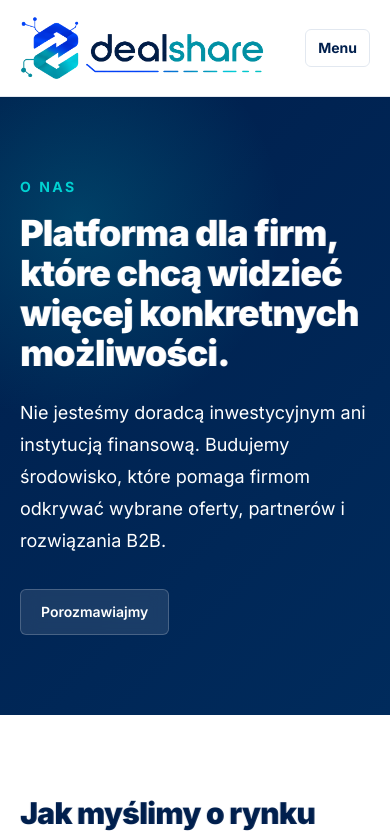
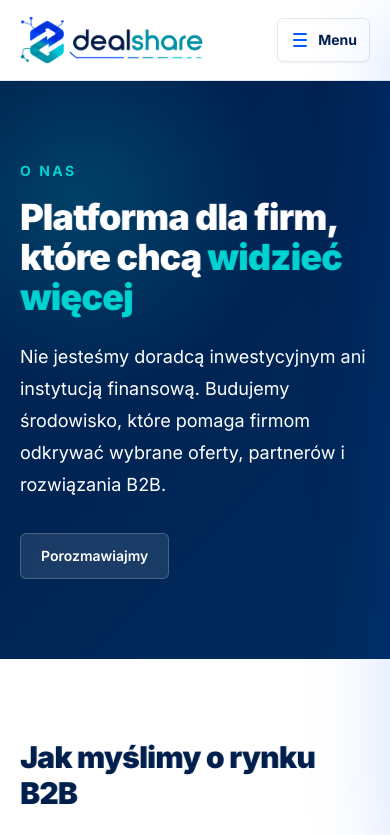
Before and after one commit to pSzymanek/dealshare, a Next.js app: page /o-nas in a window 390 px wide. Shown: the top 835 px of the page. Built offline with nearby package versions, Linux system fonts and the light colour scheme.

Commit message:
Refine mobile menu and launch copy

```diff
--- a/app/blog/page.tsx
+++ b/app/blog/page.tsx
@@ -29,7 +29,7 @@ export default async function BlogPage({ searchParams }: BlogPageProps) {
           <p className="text-sm font-bold uppercase tracking-[0.18em] text-cyan">Blog</p>
           <h1 className="heading-title-enter mt-4 max-w-4xl text-4xl font-black tracking-tight sm:text-6xl">Wiedza i kontekst dla decyzji B2B.</h1>
           <p className="heading-copy-enter mt-6 max-w-2xl text-lg leading-8 text-white/74">
-            Artykuły, inspiracje i komentarze dla firm szukających sensownych możliwości biznesowych.
+            Artykuły, inspiracje i komentarze dla firm szukających możliwości.
           </p>
         </Container>
       </section>
--- a/app/layout.tsx
+++ b/app/layout.tsx
@@ -15,7 +15,7 @@ const inter = Inter({
 export const metadata: Metadata = {
   metadataBase: new URL(siteConfig.url),
   title: {
-    default: "dealshare | Wybrane możliwości dla firm",
+    default: "dealshare | Nowoczesna platforma ofertowa dla biznesu",
     template: "%s | dealshare"
   },
   description: siteConfig.description,
--- a/app/o-nas/page.tsx
+++ b/app/o-nas/page.tsx
@@ -34,7 +34,10 @@ export default function AboutPage() {
       <section className="bg-navy-gradient py-20 text-white">
         <Container>
           <p className="text-sm font-bold uppercase tracking-[0.18em] text-cyan">O nas</p>
-          <h1 className="heading-title-enter mt-4 max-w-4xl text-4xl font-black tracking-tight sm:text-6xl">Platforma dla firm, które chcą widzieć więcej konkretnych możliwości.</h1>
+          <h1 className="heading-title-enter mt-4 max-w-4xl text-4xl font-black tracking-tight sm:text-6xl">
+            Platforma dla firm, <br />
+            które chcą <span className="text-cyan">widzieć więcej</span>
+          </h1>
           <p className="heading-copy-enter mt-6 max-w-2xl text-lg leading-8 text-white/74">
             Nie jesteśmy doradcą inwestycyjnym ani instytucją finansową. Budujemy środowisko, które pomaga firmom odkrywać wybrane oferty, partnerów i rozwiązania B2B.
           </p>
--- a/app/oferty/page.tsx
+++ b/app/oferty/page.tsx
@@ -28,7 +28,7 @@ export default function OffersPage({ searchParams }: OffersPageProps) {
         <Container>
           <div className="max-w-4xl">
             <p className="text-sm font-bold uppercase tracking-[0.18em] text-cyan">Oferty i kategorie</p>
-            <h1 className="heading-title-enter mt-4 text-4xl font-black tracking-tight sm:text-6xl">Wybrane możliwości biznesowe w uporządkowanej formie.</h1>
+            <h1 className="heading-title-enter mt-4 text-4xl font-black tracking-tight sm:text-6xl">Najlepsze możliwości biznesowe w uporządkowanej formie.</h1>
             <p className="heading-copy-enter mt-6 max-w-2xl text-lg leading-8 text-white/74">
               Przeglądaj kategorie, porównuj kontekst i przechodź do szczegółów ofert przygotowanych z myślą o firmach B2B.
             </p>
--- a/components/Header.tsx
+++ b/components/Header.tsx
@@ -3,13 +3,14 @@ import Link from "next/link";
 import { siteConfig } from "@/lib/site";
 import { Button } from "./Button";
 import { Container } from "./Container";
+import { MobileMenu } from "./MobileMenu";
 
 export function Header() {
   return (
     <header className="sticky top-0 z-50 border-b border-slate-200 bg-white/95 shadow-sm backdrop-blur">
-      <Container className="flex min-h-24 items-center justify-between gap-5 py-3">
+      <Container className="flex min-h-20 items-center justify-between gap-3 py-2 sm:min-h-24 sm:gap-5 sm:py-3">
         <Link href="/" aria-label="dealshare - strona główna" className="flex items-center">
-          <Image src="/logo-main-cropped.png" alt="dealshare" width={343} height={90} priority className="h-16 w-auto sm:h-[72px]" />
+          <Image src="/logo-main-cropped.png" alt="dealshare" width={343} height={90} priority className="h-12 w-auto sm:h-16 lg:h-[72px]" />
         </Link>
         <nav className="hidden items-center gap-7 lg:flex" aria-label="Główna nawigacja">
           {siteConfig.nav.map((item) => (
@@ -23,18 +24,7 @@ export function Header() {
             Porozmawiajmy
           </Button>
         </div>
-        <details className="group relative lg:hidden">
-          <summary className="flex cursor-pointer list-none items-center rounded-md border border-slate-200 px-3 py-2 text-sm font-bold text-navy marker:hidden">
-            Menu
-          </summary>
-          <nav className="absolute right-0 top-12 grid w-48 gap-1 rounded-lg border border-slate-200 bg-white p-2 shadow-card" aria-label="Nawigacja mobilna">
-            {siteConfig.nav.map((item) => (
-              <Link key={item.href} href={item.href} className="rounded-md px-3 py-2 text-sm font-semibold text-navy/75 transition hover:bg-electric/10 hover:text-electric">
-                {item.label}
-              </Link>
-            ))}
-          </nav>
-        </details>
+        <MobileMenu />
       </Container>
     </header>
   );
--- /dev/null
+++ b/components/MobileMenu.tsx
@@ -0,0 +1,106 @@
+"use client";
+
+import Link from "next/link";
+import { usePathname } from "next/navigation";
+import { useEffect, useState } from "react";
+import { createPortal } from "react-dom";
+import { siteConfig } from "@/lib/site";
+
+export function MobileMenu() {
+  const [isOpen, setIsOpen] = useState(false);
+  const [isMounted, setIsMounted] = useState(false);
+  const pathname = usePathname();
+
+  useEffect(() => {
+    setIsMounted(true);
+  }, []);
+
+  useEffect(() => {
+    setIsOpen(false);
+  }, [pathname]);
+
+  useEffect(() => {
+    document.body.style.overflow = isOpen ? "hidden" : "";
+
+    return () => {
+      document.body.style.overflow = "";
+    };
+  }, [isOpen]);
+
+  return (
+    <div className="shrink-0 lg:hidden">
+      <button
+        type="button"
+        aria-expanded={isOpen}
+        aria-controls="mobile-menu"
+        onClick={() => setIsOpen(true)}
+        className="inline-flex min-h-11 items-center gap-2 rounded-md border border-slate-200 bg-white px-3 py-2 text-sm font-bold text-navy shadow-sm transition hover:border-electric/30 hover:bg-electric/5 hover:text-electric"
+      >
+        <span className="relative flex h-5 w-5 items-center justify-center rounded bg-electric/8 text-electric" aria-hidden="true">
+          <span className="absolute h-0.5 w-3.5 -translate-y-1.5 rounded-full bg-current" />
+          <span className="absolute h-0.5 w-3.5 rounded-full bg-current" />
+          <span className="absolute h-0.5 w-3.5 translate-y-1.5 rounded-full bg-current" />
+        </span>
+        <span className="hidden min-[380px]:inline">Menu</span>
+      </button>
+
+      {isMounted
+        ? createPortal(
+            <div className={`fixed inset-0 z-[100] transition ${isOpen ? "pointer-events-auto" : "pointer-events-none"}`}>
+        <button
+          type="button"
+          aria-label="Zamknij menu"
+          onClick={() => setIsOpen(false)}
+          className={`absolute inset-0 bg-navy/30 backdrop-blur-sm transition-opacity ${isOpen ? "opacity-100" : "opacity-0"}`}
+        />
+        <aside
+          id="mobile-menu"
+          className={`absolute bottom-0 right-0 top-0 flex w-[min(88vw,360px)] flex-col overflow-hidden border-l border-white/70 bg-white/96 p-5 shadow-glow backdrop-blur-2xl transition-transform duration-300 ease-out ${isOpen ? "translate-x-0" : "translate-x-full"}`}
+        >
+          <div className="pointer-events-none absolute inset-0 bg-[radial-gradient(circle_at_18%_10%,rgba(0,209,209,0.12),transparent_34%),linear-gradient(145deg,rgba(255,255,255,0.96),rgba(243,248,252,0.9))]" />
+
+          <div className="relative z-10 flex items-center justify-between gap-4">
+            <div>
+              <p className="text-xs font-black uppercase tracking-[0.18em] text-teal">Menu</p>
+              <p className="mt-1 text-sm font-semibold text-navy/60">dealshare</p>
+            </div>
+            <button
+              type="button"
+              aria-label="Zamknij menu"
+              onClick={() => setIsOpen(false)}
+              className="relative inline-flex h-11 w-11 items-center justify-center rounded-md border border-slate-200 bg-white text-electric shadow-sm transition hover:border-electric/30 hover:bg-electric/5"
+            >
+              <span className="absolute h-0.5 w-4 rotate-45 rounded-full bg-current" />
+              <span className="absolute h-0.5 w-4 -rotate-45 rounded-full bg-current" />
+            </button>
+          </div>
+
+          <nav className="relative z-10 mt-8 grid gap-3" aria-label="Nawigacja mobilna">
+            {siteConfig.nav.map((item) => (
+              <Link
+                key={item.href}
+                href={item.href}
+                className="group flex items-center justify-between rounded-md border border-slate-200 bg-white/88 px-4 py-3 text-base font-bold text-navy shadow-sm backdrop-blur transition hover:-translate-y-0.5 hover:border-electric/25 hover:bg-electric/5 hover:text-electric hover:shadow-card"
+              >
+                {item.label}
+                <span aria-hidden="true" className="transition group-hover:translate-x-1">
+                  &rarr;
+                </span>
+              </Link>
+            ))}
+          </nav>
+
+          <Link
+            href="/kontakt"
+            className="button-glass relative z-10 isolate mt-auto inline-flex min-h-11 items-center justify-center overflow-hidden rounded-md bg-deal-gradient px-5 py-3 text-sm font-bold text-white shadow-glow"
+          >
+            <span className="relative z-10">Porozmawiajmy</span>
+          </Link>
+        </aside>
+            </div>,
+            document.body
+          )
+        : null}
+    </div>
+  );
+}
```
